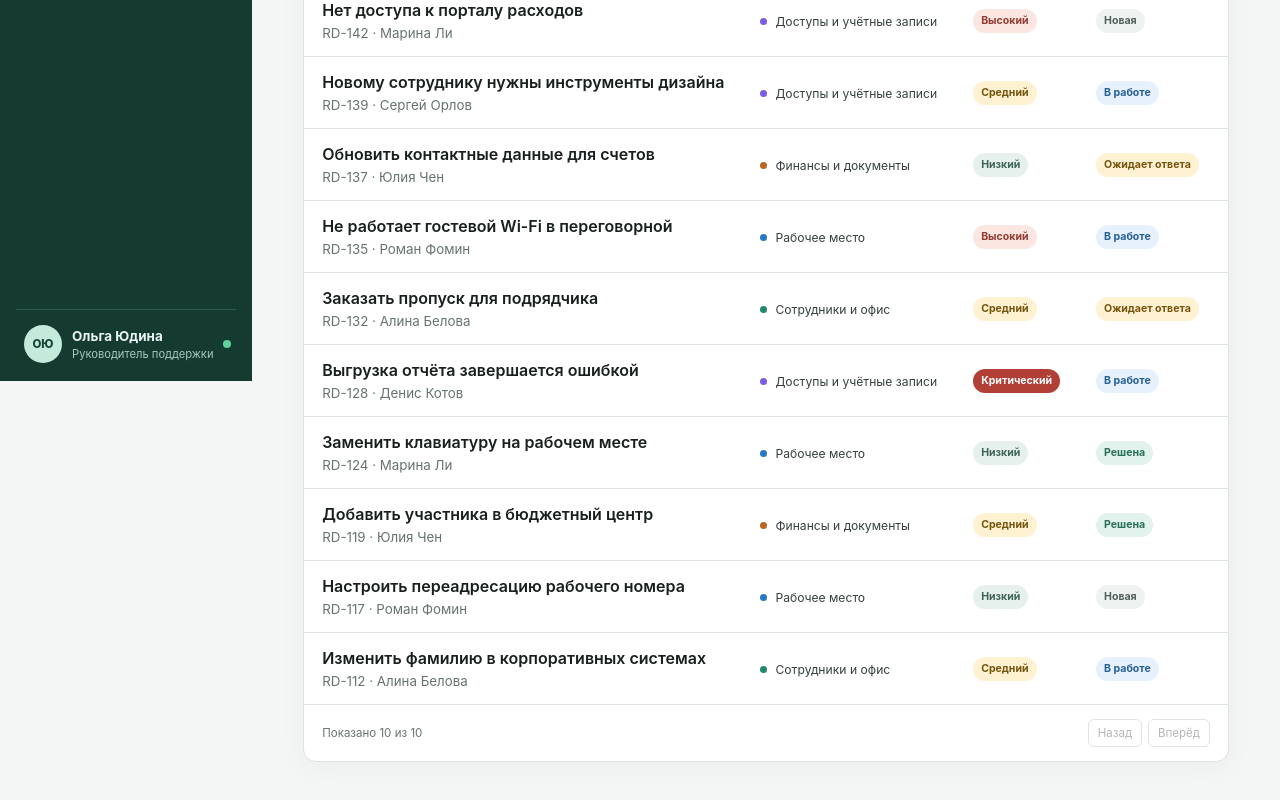
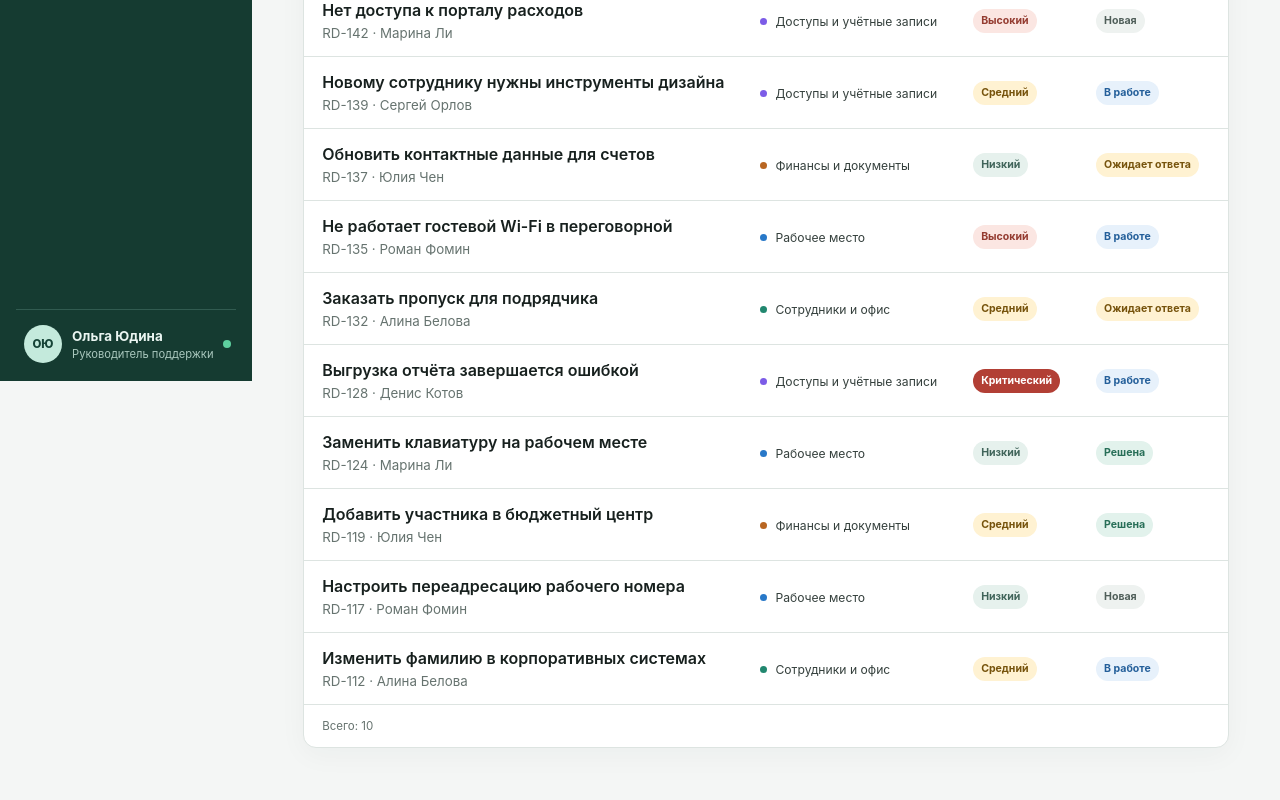
Before and after one commit to glvgvzh/relay-desk, a React (Vite) app: page /tickets in a window 1280 px wide. Shown: the part 419-1219 px from the top of the page. Built offline with nearby package versions, Linux system fonts and the light colour scheme.

Commit message:
fix: remove non-functional pagination controls

```diff
--- a/src/index.css
+++ b/src/index.css
@@ -153,7 +153,6 @@ tbody th small, .team-table th small { display: block; margin-top: 5px; color: v
 .filter-search { display: flex; align-items: center; min-width: 240px; padding: 0 10px; }
 .filter-search input { min-width: 0; flex: 1; margin-left: 7px; border: 0; outline: 0; }
 .table-footer { display: flex; align-items: center; justify-content: space-between; padding: 14px 18px; border-top: 1px solid var(--line); color: var(--muted); font-size: .72rem; }
-.table-footer button { margin-left: 6px; padding: 6px 9px; border: 1px solid var(--line); border-radius: 6px; background: #fff; }
 
 .loading-state, .error-state, .empty-state { display: grid; place-items: center; min-height: 280px; padding: 40px; text-align: center; }
 .loading-state { align-content: center; gap: 12px; color: var(--muted); }
--- a/src/pages/TicketsPage.tsx
+++ b/src/pages/TicketsPage.tsx
@@ -145,17 +145,7 @@ export function TicketsPage() {
           <>
             <TicketTable tickets={result.data.tickets} queues={result.data.queues} agents={result.data.agents} />
             <footer className="table-footer">
-              <span>
-                Показано {result.data.total} из {result.data.total}
-              </span>
-              <div>
-                <button type="button" disabled>
-                  Назад
-                </button>
-                <button type="button" disabled>
-                  Вперёд
-                </button>
-              </div>
+              <span>Всего: {result.data.total}</span>
             </footer>
           </>
         )}
```
Also changed, not shown: 1 other file (tests, documents, lock files or other folders).
